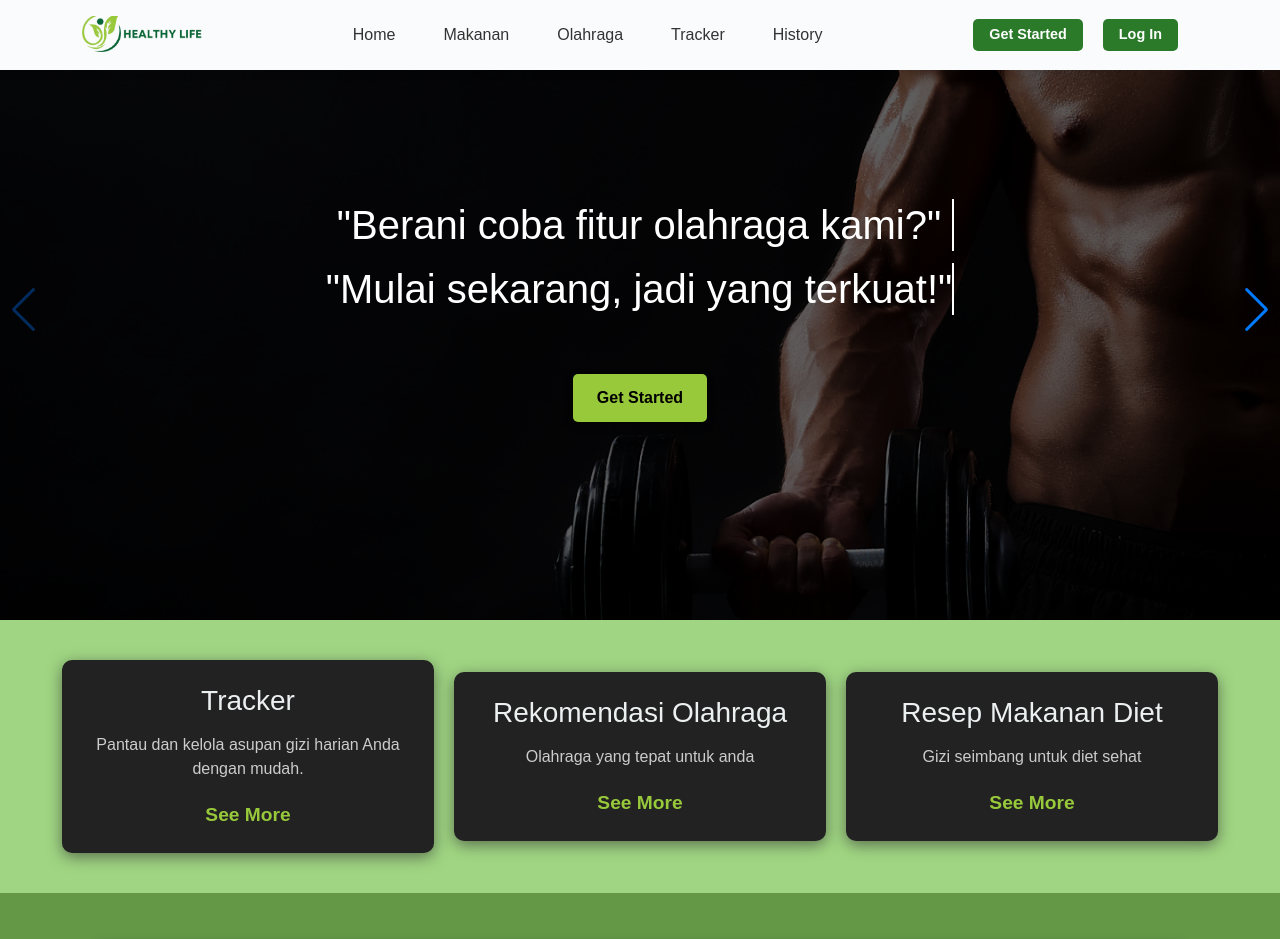
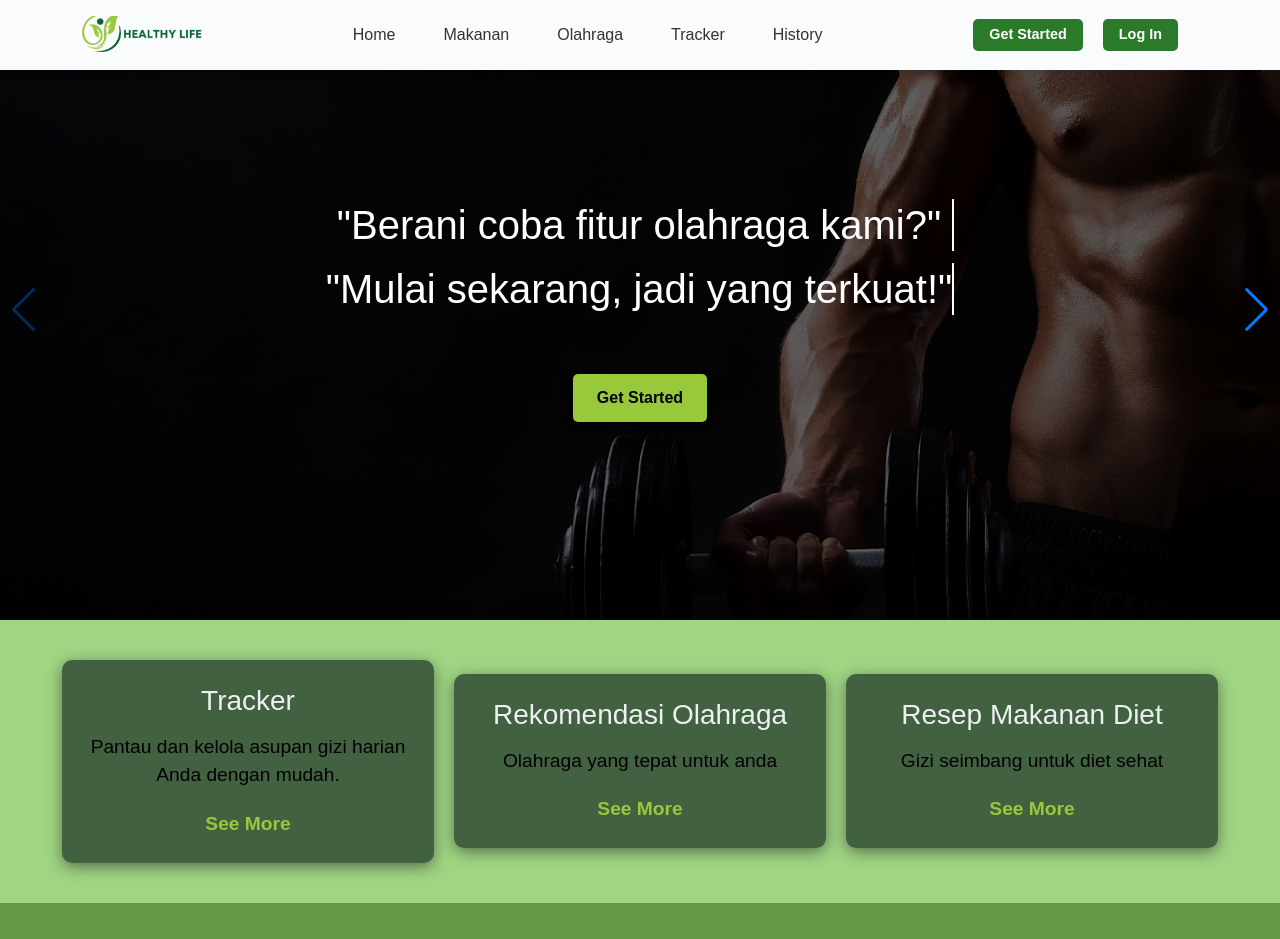
Before and after one commit to Fawwazaiman7/Healthy-Life-Kelompok-2, a React (Create React App) app: page / in a window 1280 px wide. Shown: the top 939 px of the page. Built offline with nearby package versions, Linux system fonts and the light colour scheme; the HTML template or start-up script is replaced by a standard one.

Commit message:
File Yang Baru

```diff
--- a/src/Pages/FeatureCards/FeatureCards.css
+++ b/src/Pages/FeatureCards/FeatureCards.css
@@ -11,8 +11,8 @@
 }
 
 .feature-card {
-    background-color: #ded8d8; /* Changed to black */
-    color: #fff;
+    background-color: #426140 !important;/* Changed to black */
+    color: #010000 !important;
     padding: 30px;
     border-radius: 10px;
     text-align: center;
@@ -26,8 +26,8 @@
 
 .feature-card:hover {
     transform: translateY(-10px) scale(1.02) !important; /* Floating effect with slight scale */
-    box-shadow: 0px 15px 20px rgba(0, 0, 0, 0.4);
-    background-color: #615e5e; /* Darker shade on hover */
+    box-shadow: 0px 15px 20px rgba(101, 91, 91, 0.4);
+    background-color: #a49f9f !important; /* Darker shade on hover */
 }
 
 .feature-card h2 {
@@ -36,9 +36,9 @@
 }
 
 .feature-card p {
-    font-size: 1rem;
+    font-size: 1.2rem;
     margin-bottom: 20px;
-    color: #ccc;
+    color: #000000;
 }
 
 .feature-card a {
```
